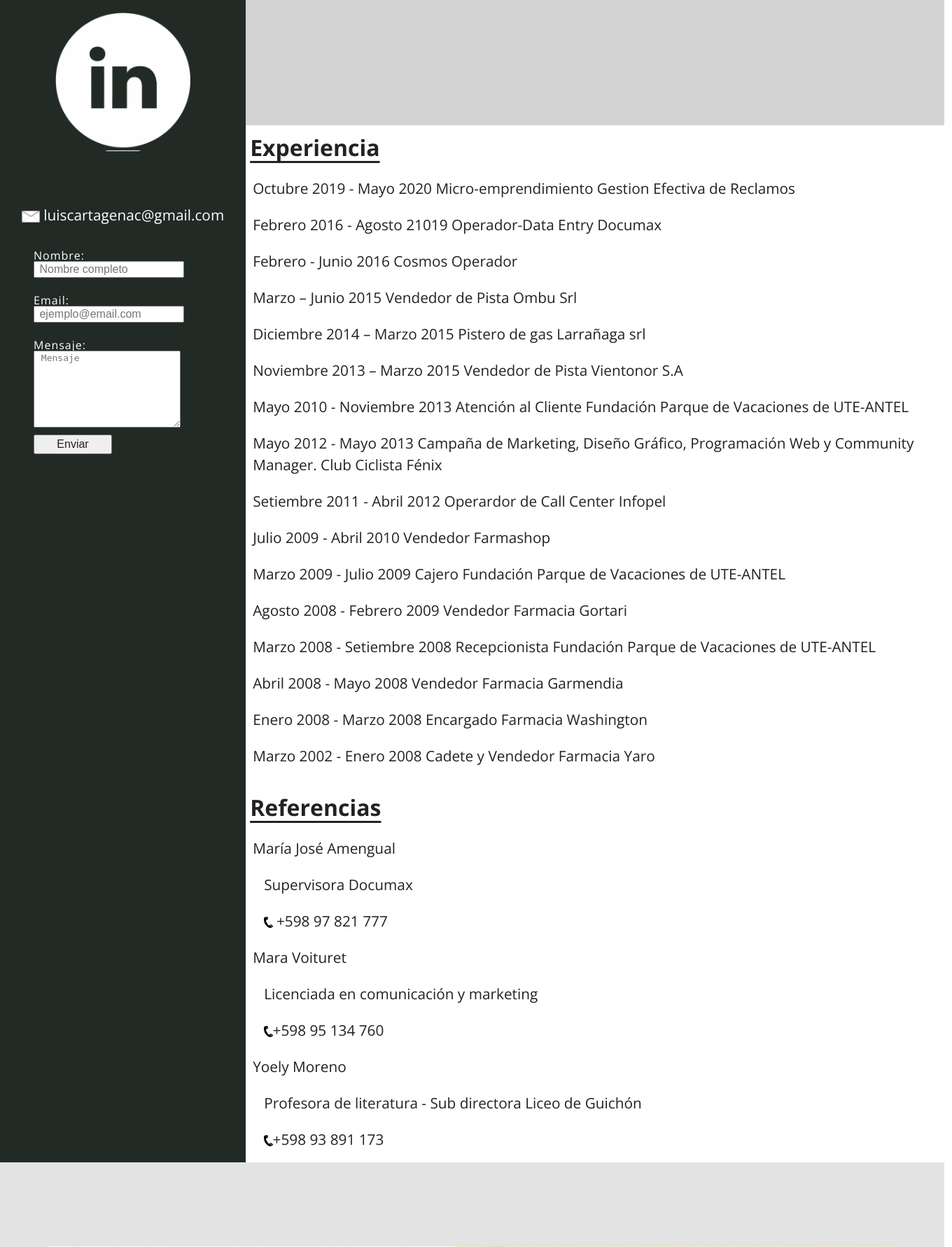
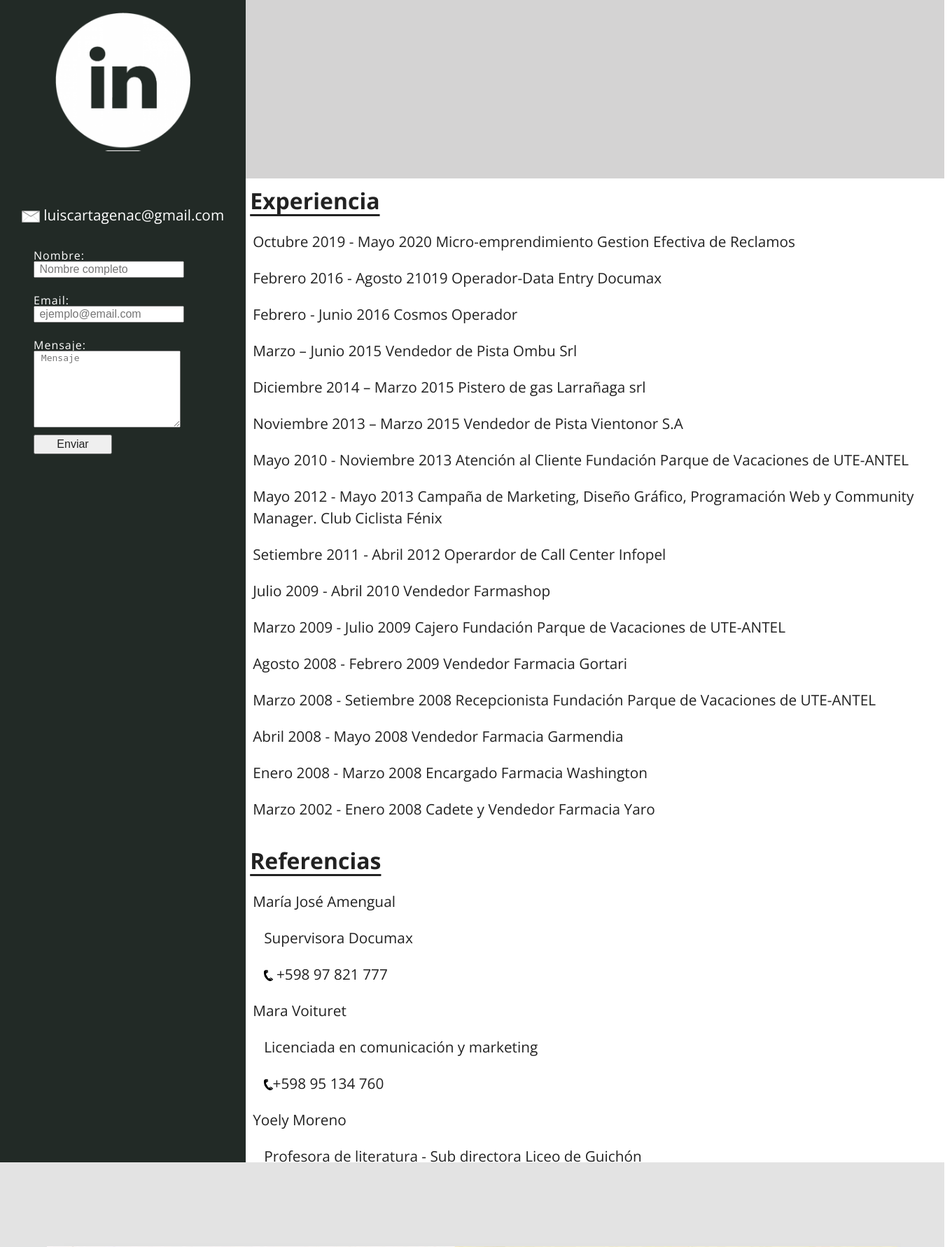
Before and after one commit to luiscarta/cv, a PHP site: page / in a window 1360 px wide. Shown: the part 1454-3236 px from the top of the page at 70% size. Run offline with PHP 8.4, Linux system fonts and the light colour scheme.

Commit message:
Update estilos.css
va bala

```diff
--- a/css/estilos.css
+++ b/css/estilos.css
@@ -2,7 +2,7 @@
 .grid-container {
   display: grid;
   grid-template-columns: 27.3% 77.7%;
-  grid-template-rows: 43% 39% 16% 2%;
+  grid-template-rows: 45% 37% 16% 2%;
   gap: 0px 0px;
   grid-template-areas: "datos educacion" "datos experiencia" "diplomas diplomas" "footer footer";
 }
```
